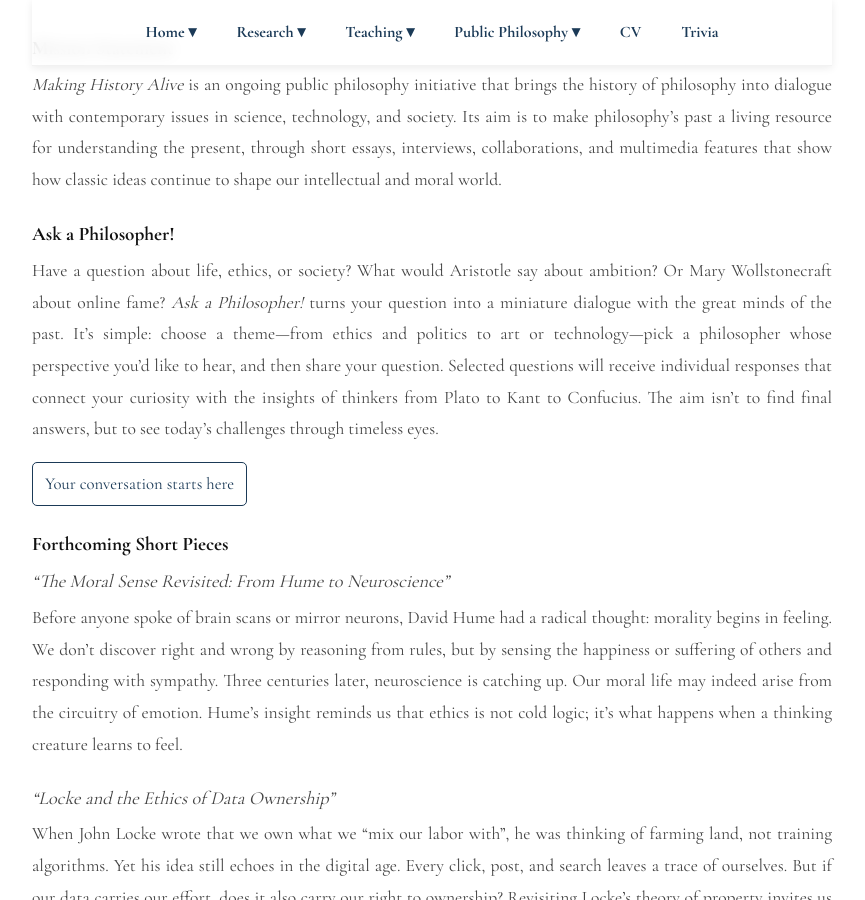
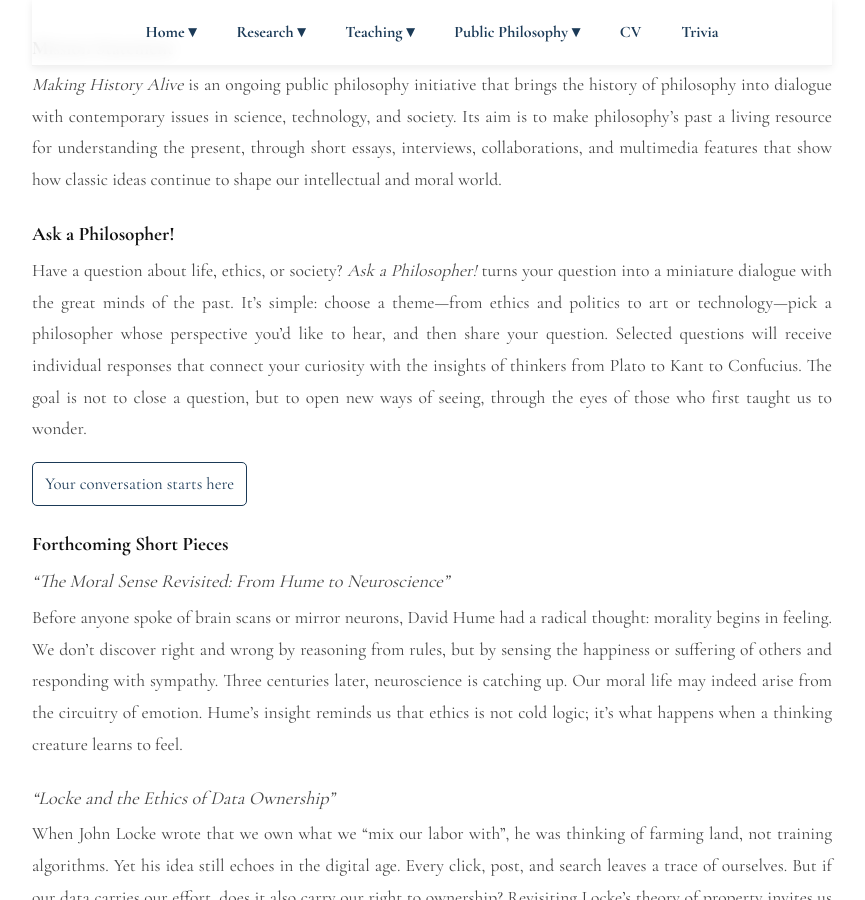
Before and after one commit to aileencluo/aileencluo.github.io, a Jekyll site: the page built from public-philosophy.md, in a window 1280 px wide and 900 px high, scrolled down 435 px. Shown: the whole window, without its empty margins (208-1073 px from the left). Built offline with Jekyll 4.4.1, drawn with Linux system fonts in a browser that asks for light colours.

Commit message:
Update public-philosophy.md

```diff
--- a/public-philosophy.md
+++ b/public-philosophy.md
@@ -22,7 +22,7 @@ title: Public Philosophy
 <p class="subdesc"><em>Making History Alive</em> is an ongoing public philosophy initiative that brings the history of philosophy into dialogue with contemporary issues in science, technology, and society. Its aim is to make philosophy’s past a living resource for understanding the present, through short essays, interviews, collaborations, and multimedia features that show how classic ideas continue to shape our intellectual and moral world.</p>
 
 <div class="subhead">Ask a Philosopher!</div>
-<p class="subdesc">Have a question about life, ethics, or society? What would Aristotle say about ambition? Or Mary Wollstonecraft about online fame? <em>Ask a Philosopher!</em> turns your question into a miniature dialogue with the great minds of the past. It’s simple: choose a theme—from ethics and politics to art or technology—pick a philosopher whose perspective you’d like to hear, and then share your question. Selected questions will receive individual responses that connect your curiosity with the insights of thinkers from Plato to Kant to Confucius. The aim isn’t to find final answers, but to see today’s challenges through timeless eyes.<br>
+<p class="subdesc">Have a question about life, ethics, or society? <em>Ask a Philosopher!</em> turns your question into a miniature dialogue with the great minds of the past. It’s simple: choose a theme—from ethics and politics to art or technology—pick a philosopher whose perspective you’d like to hear, and then share your question. Selected questions will receive individual responses that connect your curiosity with the insights of thinkers from Plato to Kant to Confucius. The goal is not to close a question, but to open new ways of seeing, through the eyes of those who first taught us to wonder.<br>
 <a href="{{ '/ask' | relative_url }}" class="ask-button">Your conversation starts here</a>
 </p>
 
```
